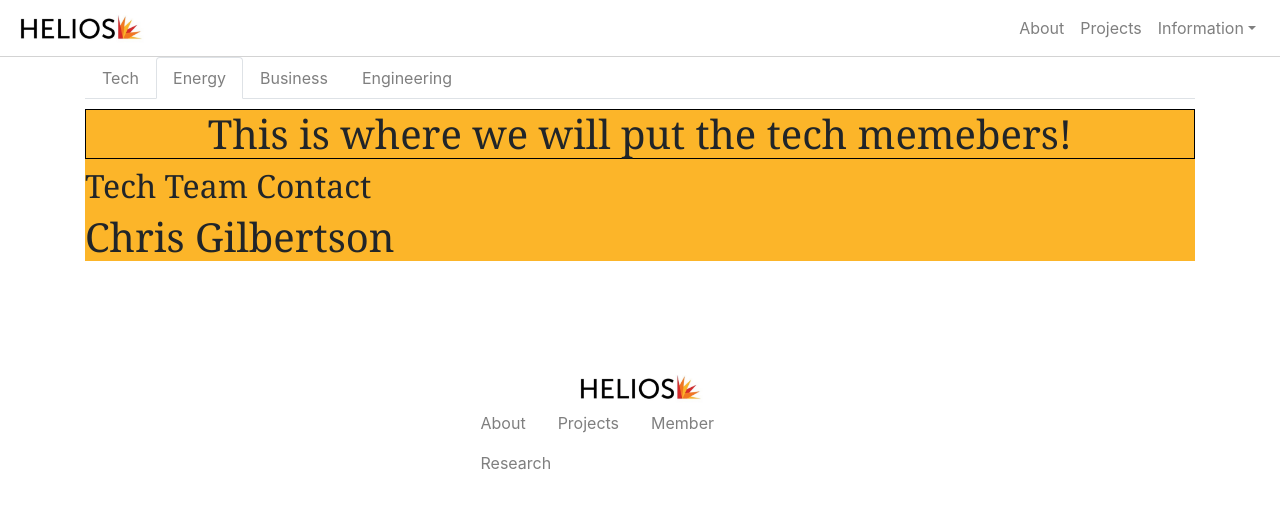
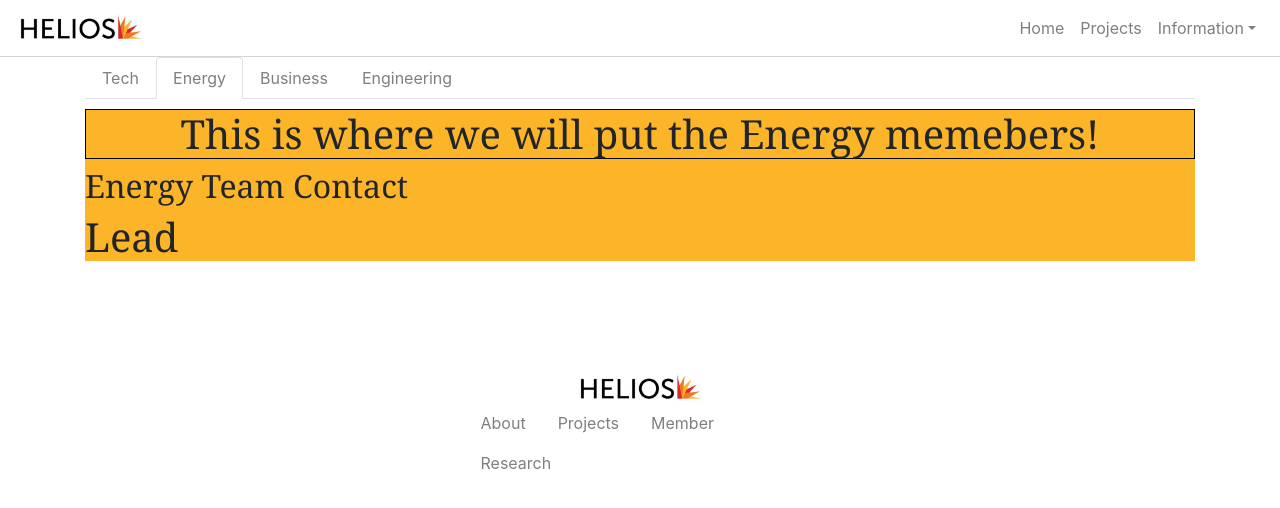
Before and after one commit to jstarfeldt/HeliosTechTeam, a React (Create React App) app: page /member in a window 1280 px wide. Both pictures are taken after a click on the tab "Energy". Shown: the top 508 px of the page. Built offline with nearby package versions, Linux system fonts and the light colour scheme.

Commit message:
removeMaterialUI

```diff
--- a/src/Navbar/CustomBar.jsx
+++ b/src/Navbar/CustomBar.jsx
@@ -1,53 +1,12 @@
 import React from "react";
-import { makeStyles } from "@material-ui/core/styles";
-import AppBar from "@material-ui/core/AppBar";
-import Toolbar from "@material-ui/core/Toolbar";
-import Typography from "@material-ui/core/Typography";
-import IconButton from "@material-ui/core/IconButton";
-import MenuIcon from "@material-ui/icons/Menu";
-import AccountCircle from "@material-ui/icons/AccountCircle";
-import Switch from "@material-ui/core/Switch";
-import FormControlLabel from "@material-ui/core/FormControlLabel";
-import FormGroup from "@material-ui/core/FormGroup";
-import MenuItem from "@material-ui/core/MenuItem";
-import Menu from "@material-ui/core/Menu";
-import Image from 'react-bootstrap/Image'
-import { Navbar, Nav, NavItem, NavDropdown, Form, FormControl, Button} from 'react-bootstrap';
+
+import { Navbar, Nav, NavDropdown} from 'react-bootstrap';
 import { useHistory } from "react-router-dom";
 import "./custom-bar.scss";
 
-const useStyles = makeStyles(theme => ({
-  root: {
-    flexGrow: 1
-  },
-  menuButton: {
-    marginRight: theme.spacing(2)
-  },
-  title: {
-    flexGrow: 1
-  }
-}));
-
 const Custombar = () => {
-  const classes = useStyles();
-  const [auth, setAuth] = React.useState(true);
-  const [anchorEl, setAnchorEl] = React.useState(null);
-  const open = Boolean(anchorEl);
 
   let history = useHistory();
-
-  const handleChange = event => {
-    setAuth(event.target.checked);
-  };
-
-  const handleMenu = event => {
-    setAnchorEl(event.currentTarget);
-  };
-
-  const handleClose = () => {
-    setAnchorEl(null);
-  };
-
   return (
       <Navbar className="homeBar" bg="themed" expand="lg">
         <Navbar.Brand href="#home" onClick={() => history.push("")}>
@@ -60,7 +19,7 @@ const Custombar = () => {
         <Navbar.Toggle aria-controls="basic-navbar-nav" />
         <Navbar.Collapse id="basic-navbar-nav">
           <Nav className="ml-auto">
-            <Nav.Link onClick={() => history.push("/about")}>About</Nav.Link>
+            <Nav.Link onClick={() => history.push("")}>Home</Nav.Link>
             <Nav.Link onClick={() => history.push("/project")}>Projects</Nav.Link>
             <NavDropdown title="Information" id="basic-nav-dropdown">
               <NavDropdown.Item onClick={() => history.push("/member")}>Members</NavDropdown.Item>
--- a/src/Page/Member/Member.jsx
+++ b/src/Page/Member/Member.jsx
@@ -26,34 +26,34 @@ export default function Member() {
 
 	 <Tab eventKey="Energy" title="Energy">
 	 <h1 className="TechPage">
-		This is where we will put the tech memebers!
+		This is where we will put the Energy memebers!
      </h1>
       <h2 variant="h5" component="h3">
-        Tech Team Contact
+      Energy Team Contact
       </h2>
-      <h1 component="p">Chris Gilbertson</h1>
+      <h1 component="p">Lead</h1>
 	 </Tab>
 
 
 	 <Tab eventKey="Business" title="Business">
 	 <h1 className="TechPage">
-		This is where we will put the tech memebers!
+		This is where we will put the Business memebers!
      </h1>
       <h2 variant="h5" component="h3">
-        Tech Team Contact
+      Business Team Contact
       </h2>
-      <h1 component="p">Chris Gilbertson</h1>
+      <h1 component="p">Lead</h1>
 	 </Tab>
 
 
 	 <Tab eventKey="Engineering" title="Engineering">
 	 <h1 className="TechPage">
-		This is where we will put the tech memebers!
+		This is where we will put the Engineering memebers!
      </h1>
       <h2 variant="h5" component="h3">
-        Tech Team Contact
+      Engineering Team Contact
       </h2>
-      <h1 component="p">Chris Gilbertson</h1>
+      <h1 component="p">Lead</h1>
 	 </Tab>
 
 
```
